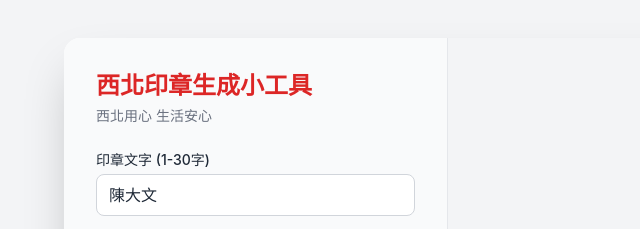
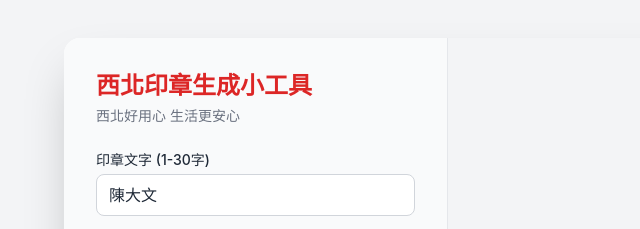
Before and after one commit to nwtaiwan/nwcom-seal, a plain HTML site: page index.html in a window 1280 px wide. Shown: the top 229 px of the page, 0-640 px from the left. Drawn offline with nearby package versions, Linux system fonts and the light colour scheme; a web font is replaced by a local one.

Commit message:
Update index.html

```diff
--- a/index.html
+++ b/index.html
@@ -49,7 +49,7 @@
         <div class="w-full lg:w-2/5 xl:w-1/3 p-6 md:p-8 space-y-6 bg-gray-50 dark:bg-gray-800 border-b lg:border-b-0 lg:border-r border-gray-200 dark:border-gray-700 overflow-y-auto" style="max-height: 90vh;">
             <header>
                 <h1 class="text-2xl font-bold text-red-600">西北印章生成小工具</h1>
-                <p class="text-sm text-gray-500 dark:text-gray-400 mt-1">西北用心  生活安心</p>
+                <p class="text-sm text-gray-500 dark:text-gray-400 mt-1">西北好用心  生活更安心</p>
             </header>
 
             <div class="space-y-4">
```
